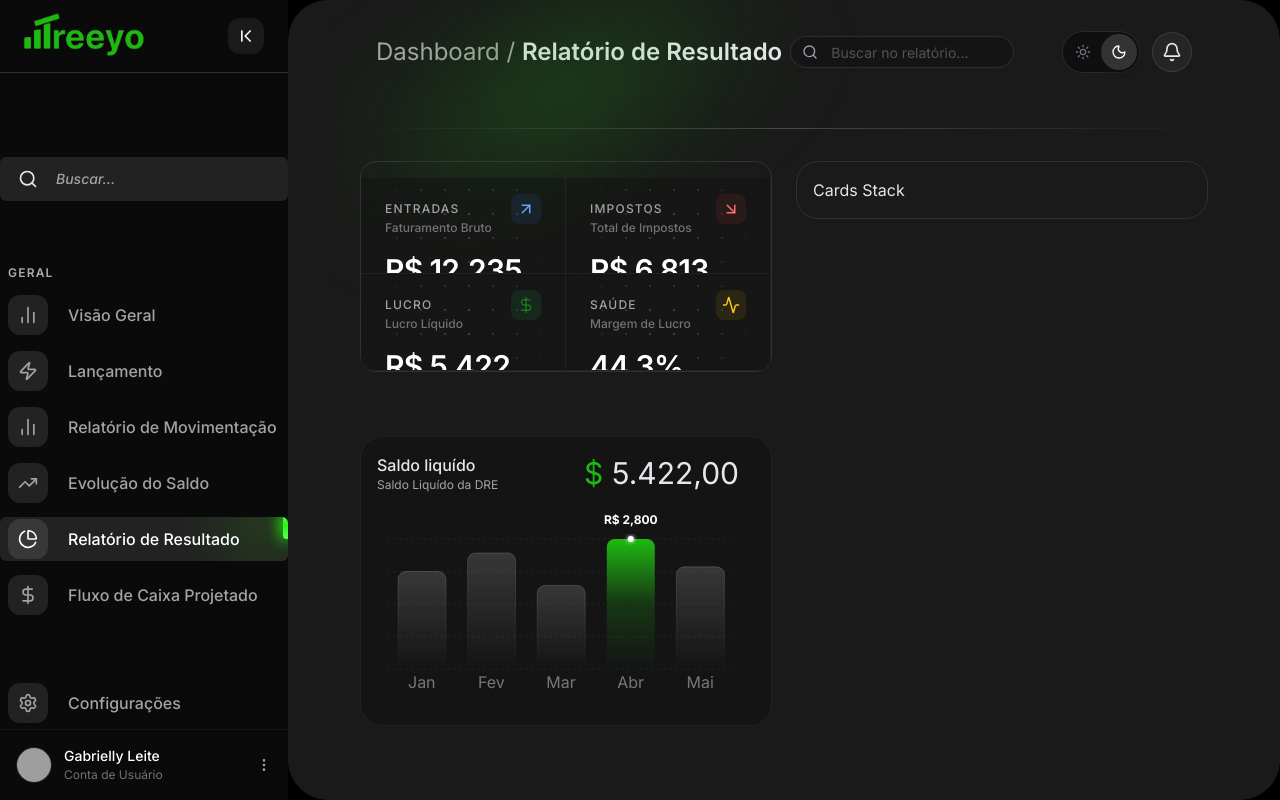
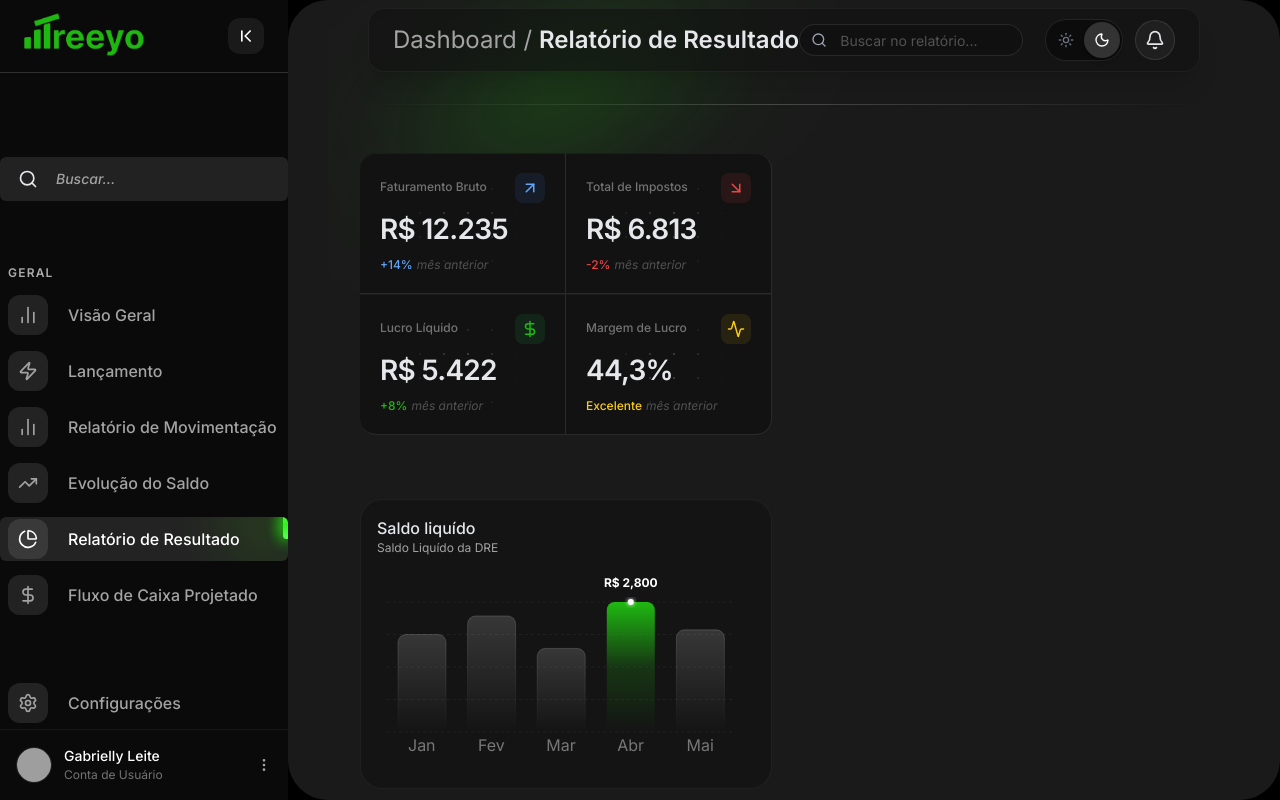
Before and after one commit to gabriellyleitedev/treeyo-dashboard-saas, a React (Vite) app: page /resultado in a window 1280 px wide. Built offline with nearby package versions, Linux system fonts and the light colour scheme; grey boxes are pictures that could not be loaded.

Commit message:
primeira alteração pós fim da sociedade

```diff
--- a/src/components/DRE/DRECard.jsx
+++ b/src/components/DRE/DRECard.jsx
@@ -2,7 +2,7 @@ import React from 'react';
 import { motion } from 'framer-motion';
 import { ArrowUpRight, ArrowDownRight, Activity, DollarSign } from 'lucide-react';
 
-const DRECard = ({ title, value, type, percentage }) => {
+const DRECard = ({ title, value, type, percentage, position }) => {
 
     // Lógica de cores, ícones e SUBTEXTOS baseada no tipo
     const styles = {
@@ -14,15 +14,15 @@ const DRECard = ({ title, value, type, percentage }) => {
             label: "Faturamento Bruto"
         },
         exit: {
-            icon: <ArrowDownRight size={18}  />,
-            color: "text-red-400",
+            icon: <ArrowDownRight size={18} />,
+            color: "text-red-500",
             bg: "bg-red-500/10",
             border: "group-hover:border-red-500/50",
             label: "Total de Impostos"
         },
         profit: {
             icon: <DollarSign size={18} />,
-            color: "text-[#1fba11]/50",
+            color: "text-[#1fba11]",
             bg: "bg-green-500/10",
             border: "group-hover:border-green-500/50",
             label: "Lucro Líquido"
@@ -36,28 +36,40 @@ const DRECard = ({ title, value, type, percentage }) => {
         },
     };
 
+    const roundedClasses = {
+        'top-left': 'rounded-tl-2xl',
+        'top-right': 'rounded-tr-2xl',
+        'bottom-left': 'rounded-bl-2xl',
+        'bottom-right': 'rounded-br-2xl',
+    }
+
+
+
     const currentStyle = styles[type] || styles.entry;
 
     return (
         <motion.div
-            whileHover={{ y: -3 }}
-            className={`group p-6 w-full bg-[#121212]/50 backdrop-blur-md border-r border-b border-white/5 transition-all duration-300 ${currentStyle.border} relative overflow-hidden flex flex-col justify-between`}
+            className={`group p-5 w-full bg-[#121212] backdrop-blur-md border-r border-b ${roundedClasses[position]} border-white/10 ${currentStyle.border} relative overflow-hidden flex flex-col justify-between`}
+            style={{
+                // Efeito de "vidro" levemente reflexivo na borda superior
+                boxShadow: 'inset 0 1px 1px 0 rgba(255, 255, 255, 0.05)'
+            }}
         >
-            {/* Glow de fundo */}
-            <div className={`absolute -right-4 -top-4 w-16 h-16 rounded-full blur-2xl opacity-10 ${currentStyle.bg}`} />
 
-            <div className="absolute inset-0 z-0 opacity-20"
+            <div className="absolute inset-0 z-10 opacity-20"
                 style={{
                     backgroundImage: `radial-gradient(circle, #ffffff 0.8px, transparent 0.8px)`,
                     backgroundSize: '24px 24px',
-                    maskImage: 'radial-gradient(circle at center, black, transparent 90%)',
-                    WebkitMaskImage: 'radial-gradient(circle at center, black, transparent 90%)'
+                    maskImage: 'radial-gradient(circle at center, black, transparent 50%)',
+                    WebkitMaskImage: 'radial-gradient(circle at center, black, transparent 50%)'
                 }}
             />
-            <div className="flex flex-col md:gap-0 gap-4 !-mt-2">
+
+
+            <div className="flex flex-col md:gap-0 gap-4 ">
                 <div className="flex items-center justify-between">
                     <span className="text-neutral-400 text-[10px] md:text-xs font-medium uppercase tracking-widest leading-none ">
-                        {title}
+
                     </span>
                     <div className={`p-1.5 rounded-lg ${currentStyle.bg} ${currentStyle.color}`}>
                         {currentStyle.icon}
@@ -65,22 +77,25 @@ const DRECard = ({ title, value, type, percentage }) => {
                 </div>
 
                 {/* SUBTEXTO */}
-                <span className="text-neutral-500 text-[10px] md:text-xs font-medium md:!-mt-1 !-mt-5 pb-2">
+                <span className="text-neutral-500 text-[10px] md:text-xs font-medium md:!-mt-6 !-mt-5 pb-3">
                     {currentStyle.label}
                 </span>
             </div>
 
             <div className="mt-2">
-                <h2 className="text-xl md:text-3xl font-semibold text-white tracking-tight leading-none">
+                <h2 className="text-xl md:text-[28px] font-semibold text-gray-200 tracking-tight leading-none">
                     {value}
                 </h2>
                 {percentage && (
-                    <p className={`text-[10px] md:text-xs mt-1.5 font-medium ${currentStyle.color} flex items-center gap-1`}>
+                    <p className={`text-[10px] md:text-xs mt-1.5 font-medium ${currentStyle.color} flex items-center gap-1 pt-2`}>
                         {percentage}
                         <span className="text-neutral-600 font-normal italic">mês anterior</span>
                     </p>
                 )}
             </div>
+
+
+            <div className="absolute inset-0 bg-gradient-to-b from-black/5 to-transparent pointer-events-none" />
         </motion.div>
     );
 };
--- a/src/components/DRE/DREChart.jsx
+++ b/src/components/DRE/DREChart.jsx
@@ -91,10 +91,6 @@ const DREChart = () => {
                     <h1 className="text-gray-200 font-medium">Saldo liquído</h1>
                     <p className="text-neutral-400 text-xs">Saldo Liquído da DRE</p>
                 </div>
-                <div>
-                    <h1 className="text-gray-200 text-2xl md:text-3xl px-4"><span className="text-[#1fba11]">$ </span>5.422,00</h1>
-                </div>
-
             </div>
 
             <div className="w-full h-[200px] ">
--- a/src/components/DRE/DRELine.jsx
+++ b/src/components/DRE/DRELine.jsx
@@ -3,12 +3,7 @@ import React from "react";
 const DRELine = () => {
     return (
         <div>
-            <div className="flex w-full border border-white/10  lg:max-w-[500px] rounded-[22px] p-4 lg:max-h-[80px] h-full items-center gap-4">
 
-            <div>
-                <h1 className="text-gray-200">Cards Stack</h1>
-            </div>
-            </div>
         </div>
     )
 }
--- a/src/pages/Dre.jsx
+++ b/src/pages/Dre.jsx
@@ -142,7 +142,7 @@ const Dre = () => {
                     />
 
                     {/* HEADER DESKTOP */}
-                    <motion.header className="hidden md:flex flex-row items-center justify-between w-full h-18 gap-2 shrink-0 px-4 mt-4" variants={itemVariants}>
+                    <motion.header className="sticky top-2 z-50 flex flex-row items-center justify-between w-[calc(100%-1rem)] mx-auto h-16 px-6 rounded-2xl border border-white/5 bg-[#121212]/60 backdrop-blur-xl shadow-xl transition-all duration-300" variants={itemVariants}>
                         <div>
                             <h1 className="text-gray-200 font-semibold text-2xl whitespace-nowrap">
                                 <span className="text-neutral-400 font-normal"> Dashboard / </span> Relatório de Resultado
@@ -189,31 +189,36 @@ const Dre = () => {
 
                         <div className="flex gap-12 w-full flex-col">
 
-                            <div className="grid grid-cols-2 gap-4 md:gap-0 md:pt-4 pt-6 w-full rounded-2xl border border-white/10 overflow-hidden justify-center">
+                            <div className="grid grid-cols-2 gap-4 md:gap-0 md:pt-4 pt-6 w-full rounded-2xl justify-center">
+
 
                                 <DRECard
                                     title="Entradas"
                                     value="R$ 12.235"
                                     type="entry"
                                     percentage="+14%"
+                                    position="top-left"
                                 />
                                 <DRECard
                                     title="Impostos"
                                     value="R$ 6.813"
                                     type="exit"
                                     percentage="-2%"
+                                    position="top-right"
                                 />
                                 <DRECard
                                     title="Lucro"
                                     value="R$ 5.422"
                                     type="profit"
                                     percentage="+8%"
+                                    position="bottom-left"
                                 />
                                 <DRECard
                                     title="Saúde"
                                     value="44,3%"
                                     type="health"
                                     percentage="Excelente"
+                                    position="bottom-right"
                                 />
                             </div>
 
```
Also changed, not shown: src/App.jsx (line endings or trailing spaces).
